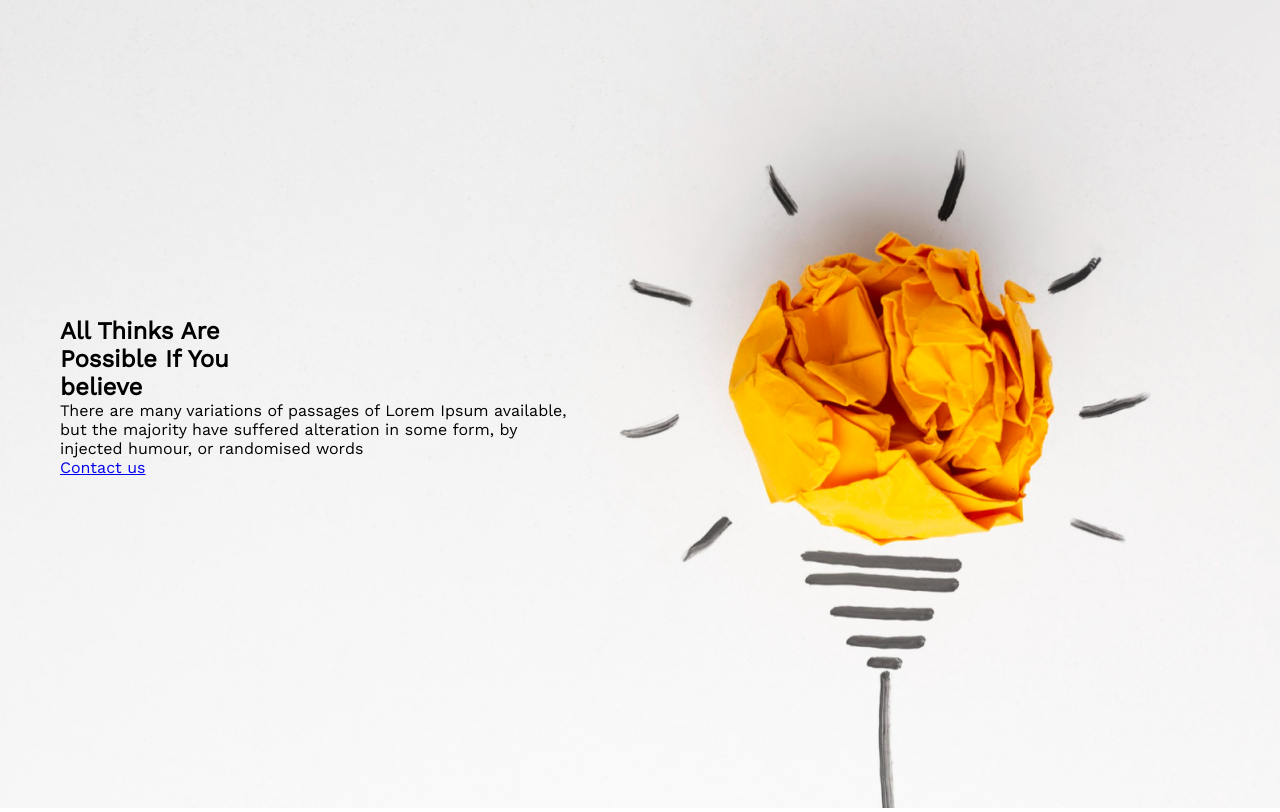
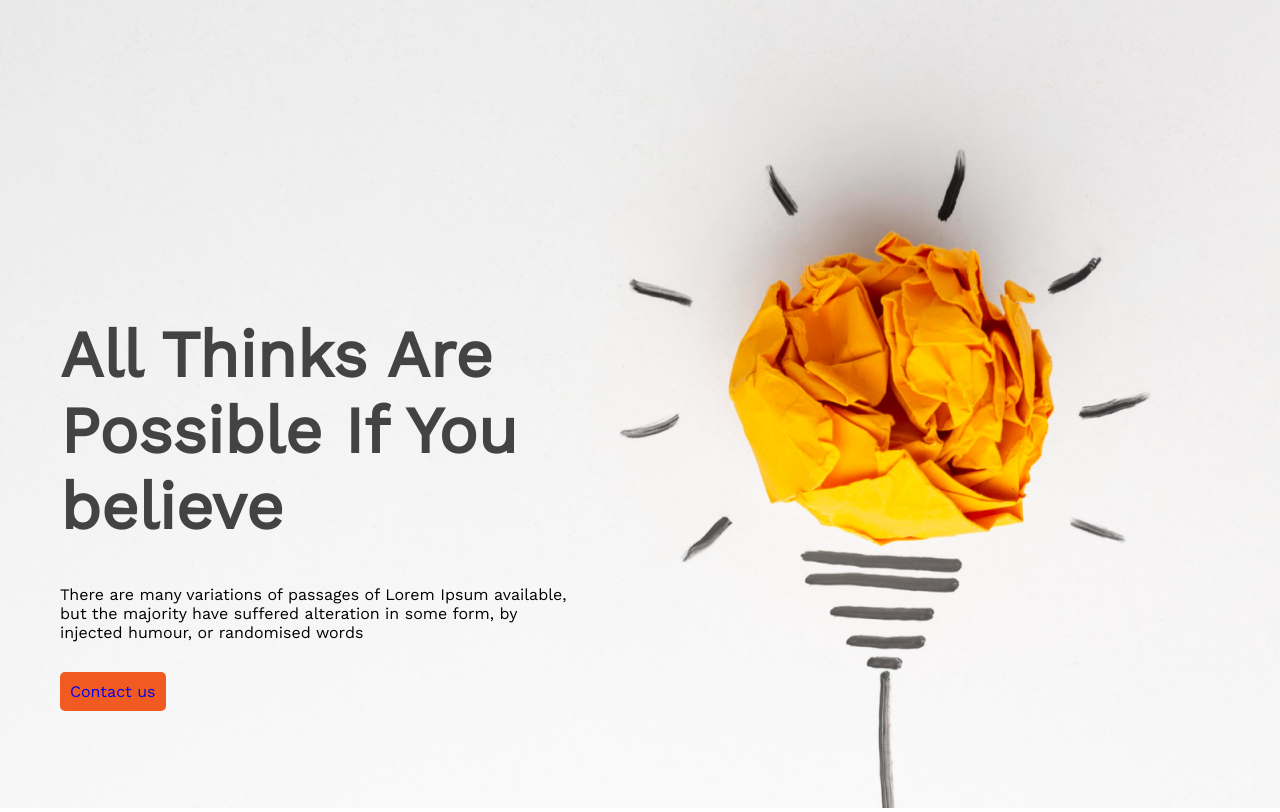
Before and after one commit to motlubor/new-year-new-assignment, a plain HTML site: page index.html in a window 1280 px wide. Drawn offline with nearby package versions, Linux system fonts and the light colour scheme.

Commit message:
successfully end the header section

```diff
--- a/index.html
+++ b/index.html
@@ -21,12 +21,12 @@
                 <img src="images/banner/banner1.png" alt="">
             </div>
             <div class="header-title">
-                <h1>All Thinks Are</h1>
-                <h1>Possible If You</h1>
-                <h1>believe</h1>
-                <p>There are many variations of passages of Lorem Ipsum available, but the majority have suffered
+                <h1 class="strong-text">All Thinks Are</h1>
+                <h1 class="strong-text">Possible If You</h1>
+                <h1 class="strong-text">believe</h1>
+                <p class="normal-text">There are many variations of passages of Lorem Ipsum available, but the majority have suffered
                     alteration in some form, by injected humour, or randomised words</p>
-                <a href="https://github.com/">Contact us</a>
+                <a class="orange-btn" href="https://github.com/" target="_blank">Contact us</a>
 
             </div>
 
--- a/styles/styles.css
+++ b/styles/styles.css
@@ -29,3 +29,25 @@
     height: 228px;
 
 }
+
+.strong-text{
+    font-size: 65px;
+    font-weight: 700;
+    color:#444343;
+
+}
+.orange-btn{
+    width: 164px;
+    height: 60px;
+    background-color: #F15B22;
+    text-decoration: none;
+    border-radius: 5px;
+    padding: 10px;
+    margin-top: 32px;
+    }
+
+    .normal-text{
+        margin-top: 40px;
+        margin-bottom: 40px;
+
+    }
```
